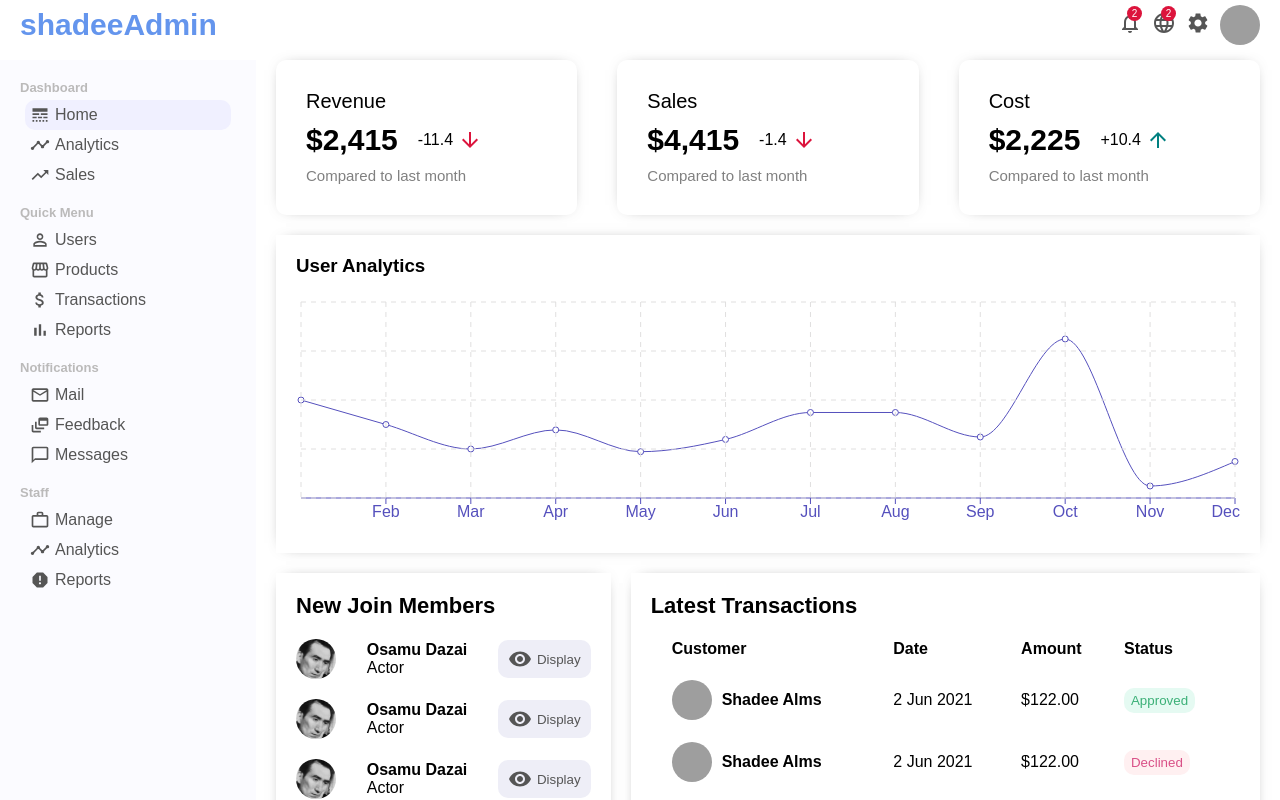
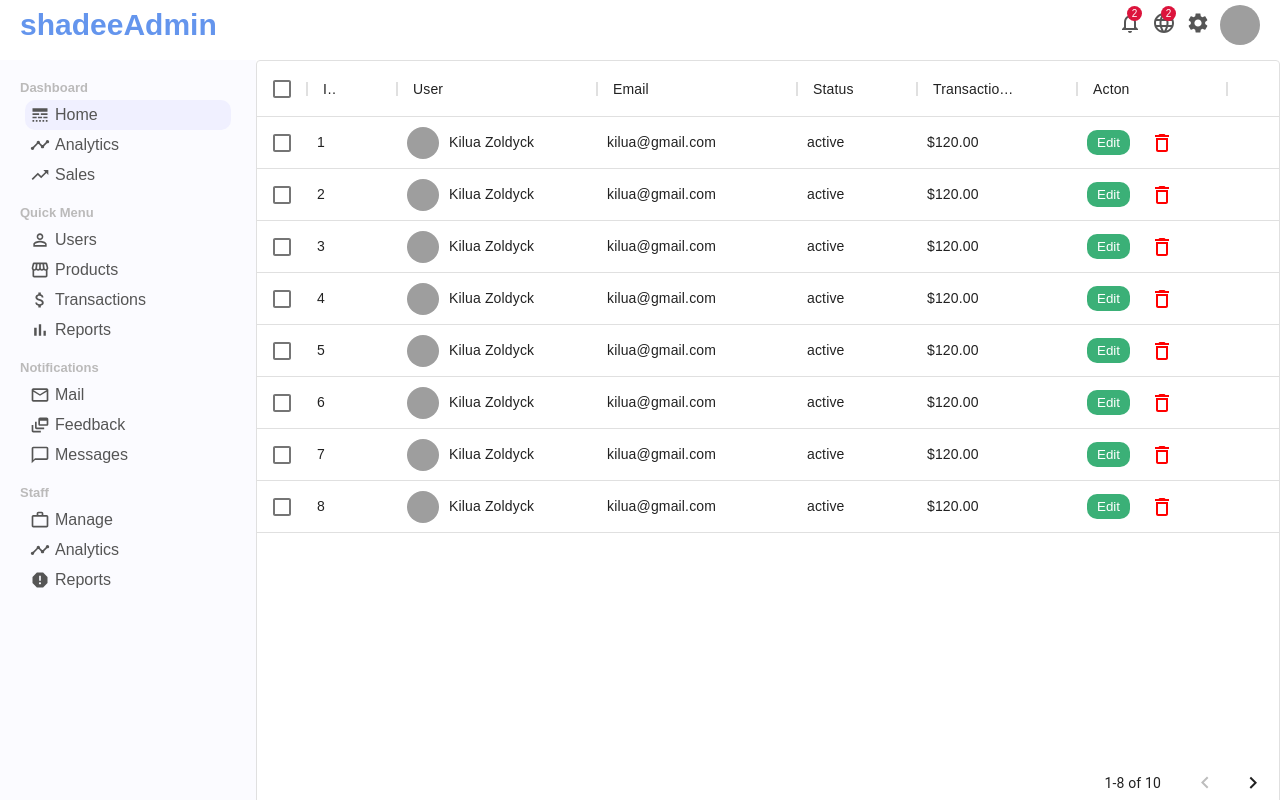
Before and after one commit to 1157030004/admin-panel, a React (Create React App) app: page /users in a window 1280 px wide. Shown: the top 800 px of the page. Built offline with nearby package versions, Linux system fonts and the light colour scheme; grey boxes are pictures that could not be loaded; a web font is replaced by a local one.

Commit message:
userList page

```diff
--- a/package.json
+++ b/package.json
@@ -4,12 +4,14 @@
   "private": true,
   "dependencies": {
     "@material-ui/core": "^4.12.3",
+    "@material-ui/data-grid": "^4.0.0-alpha.35",
     "@material-ui/icons": "^4.11.2",
     "@testing-library/jest-dom": "^5.14.1",
     "@testing-library/react": "^11.2.7",
     "@testing-library/user-event": "^12.8.3",
     "react": "^17.0.2",
     "react-dom": "^17.0.2",
+    "react-router-dom": "^5.2.0",
     "react-scripts": "4.0.3",
     "recharts": "^2.0.10",
     "web-vitals": "^1.1.2"
--- a/src/App.js
+++ b/src/App.js
@@ -2,16 +2,26 @@
 import Topbar from "./components/topbar/Topbar";
 import "./app.css";
 import Home from "./pages/home/Home";
+import { BrowserRouter as Router, Switch, Route } from "react-router-dom";
+import UserList from "./pages/userList/UserList";
 
 function App() {
 	return (
-		<div className="App">
+		<Router>
 			<Topbar />
 			<div className="container">
 				<Sidebar />
-				<Home />
+				<Switch>
+					<Route exact path="/">
+						<Home />
+					</Route>
+
+					<Route path="/users">
+						<UserList />
+					</Route>
+				</Switch>
 			</div>
-		</div>
+		</Router>
 	);
 }
 
--- a/src/dummyData.js
+++ b/src/dummyData.js
@@ -48,3 +48,96 @@
 		"Active User": 1490,
 	},
 ];
+
+export const userRows = [
+	{
+		id: 1,
+		username: "Kilua Zoldyck",
+		avatar:
+			"https://c4.wallpaperflare.com/wallpaper/616/450/559/anime-hunter-x-hunter-killua-zoldyck-hd-wallpaper-preview.jpg",
+		email: "kilua@gmail.com",
+		status: "active",
+		transaction: "$120.00",
+	},
+	{
+		id: 2,
+		username: "Kilua Zoldyck",
+		avatar:
+			"https://c4.wallpaperflare.com/wallpaper/616/450/559/anime-hunter-x-hunter-killua-zoldyck-hd-wallpaper-preview.jpg",
+		email: "kilua@gmail.com",
+		status: "active",
+		transaction: "$120.00",
+	},
+	{
+		id: 3,
+		username: "Kilua Zoldyck",
+		avatar:
+			"https://c4.wallpaperflare.com/wallpaper/616/450/559/anime-hunter-x-hunter-killua-zoldyck-hd-wallpaper-preview.jpg",
+		email: "kilua@gmail.com",
+		status: "active",
+		transaction: "$120.00",
+	},
+	{
+		id: 4,
+		username: "Kilua Zoldyck",
+		avatar:
+			"https://c4.wallpaperflare.com/wallpaper/616/450/559/anime-hunter-x-hunter-killua-zoldyck-hd-wallpaper-preview.jpg",
+		email: "kilua@gmail.com",
+		status: "active",
+		transaction: "$120.00",
+	},
+	{
+		id: 5,
+		username: "Kilua Zoldyck",
+		avatar:
+			"https://c4.wallpaperflare.com/wallpaper/616/450/559/anime-hunter-x-hunter-killua-zoldyck-hd-wallpaper-preview.jpg",
+		email: "kilua@gmail.com",
+		status: "active",
+		transaction: "$120.00",
+	},
+	{
+		id: 6,
+		username: "Kilua Zoldyck",
+		avatar:
+			"https://c4.wallpaperflare.com/wallpaper/616/450/559/anime-hunter-x-hunter-killua-zoldyck-hd-wallpaper-preview.jpg",
+		email: "kilua@gmail.com",
+		status: "active",
+		transaction: "$120.00",
+	},
+	{
+		id: 7,
+		username: "Kilua Zoldyck",
+		avatar:
+			"https://c4.wallpaperflare.com/wallpaper/616/450/559/anime-hunter-x-hunter-killua-zoldyck-hd-wallpaper-preview.jpg",
+		email: "kilua@gmail.com",
+		status: "active",
+		transaction: "$120.00",
+	},
+	{
+		id: 8,
+		username: "Kilua Zoldyck",
+		avatar:
+			"https://c4.wallpaperflare.com/wallpaper/616/450/559/anime-hunter-x-hunter-killua-zoldyck-hd-wallpaper-preview.jpg",
+		email: "kilua@gmail.com",
+		status: "active",
+		transaction: "$120.00",
+	},
+	{
+		id: 9,
+		username: "Kilua Zoldyck",
+		avatar:
+			"https://c4.wallpaperflare.com/wallpaper/616/450/559/anime-hunter-x-hunter-killua-zoldyck-hd-wallpaper-preview.jpg",
+		email: "kilua@gmail.com",
+		status: "active",
+		transaction: "$120.00",
+	},
+	{
+		id: 10,
+		username: "Kilua Zoldyck",
+		avatar:
+			"https://c4.wallpaperflare.com/wallpaper/616/450/559/anime-hunter-x-hunter-killua-zoldyck-hd-wallpaper-preview.jpg",
+		email: "kilua@gmail.com",
+		status: "active",
+		transaction: "$120.00",
+	},
+];
--- /dev/null
+++ b/src/pages/userList/UserList.jsx
@@ -0,0 +1,79 @@
+import {useState} from "react"
+import "./userList.css"
+import { DataGrid } from '@material-ui/data-grid';
+import {DeleteOutline} from "@material-ui/icons"
+import { userRows } from "../../dummyData";
+import { Link } from "react-router-dom";
+
+const UserList = () => {
+    const [data, setData] = useState(userRows)
+
+    const handleDelete = (id) =>{
+        setData(data.filter(item => item.id !== id))
+    }
+
+    const columns = [
+        { field: 'id', headerName: 'ID', width: 90 },
+        {
+          field: 'user',
+          headerName: 'User',
+          width: 200,
+          renderCell: (params) =>{
+              return(
+                  <div className="userListUser">
+                      <img className="userListImg" src={params.row.avatar} alt="" />
+                      {params.row.username}
+                  </div>
+              )
+          }
+        },
+        {
+          field: 'email',
+          headerName: 'Email',
+          width: 200,
+          editable: true,
+        },
+        {
+          field: 'status',
+          headerName: 'Status',
+          width: 120,
+          editable: true,
+        },
+        {
+          field: 'transaction',
+          headerName: 'Transaction Volume',
+          width: 160,
+          editable: true,
+        },
+        {
+            field: 'action',
+            headerName: "Acton",
+            width: 150,
+            renderCell: (params) =>{
+                return(
+                    <>
+                    <Link to={"/user/"+params.row.id}>
+                    <button className="userListEdit">Edit</button>
+                    </Link>
+                    <DeleteOutline className="userListDelete" onClick={() => handleDelete(params.row.id)}/>
+                    </>
+                )
+            }
+        }
+      ];
+
+
+    return (
+        <div className="userList">
+            <DataGrid
+                rows={data}
+                columns={columns}
+                pageSize={8}
+                checkboxSelection
+                disableSelectionOnClick
+            />
+        </div>
+    )
+}
+
+export default UserList
--- /dev/null
+++ b/src/pages/userList/userList.css
@@ -0,0 +1,31 @@
+.userList {
+	flex: 4;
+}
+
+.userListUser {
+	display: flex;
+	align-items: center;
+}
+
+.userListImg {
+	width: 32px;
+	height: 32px;
+	border-radius: 50%;
+	object-fit: cover;
+	margin-right: 10px;
+}
+
+.userListEdit {
+	border: none;
+	border-radius: 10px;
+	padding: 5px 10px;
+	background-color: #3bb077;
+	color: white;
+	cursor: pointer;
+	margin-right: 20px;
+}
+
+.userListDelete {
+	color: red;
+	cursor: pointer;
+}
```
Also changed, not shown: 1 other file (tests, documents, lock files or other folders).
